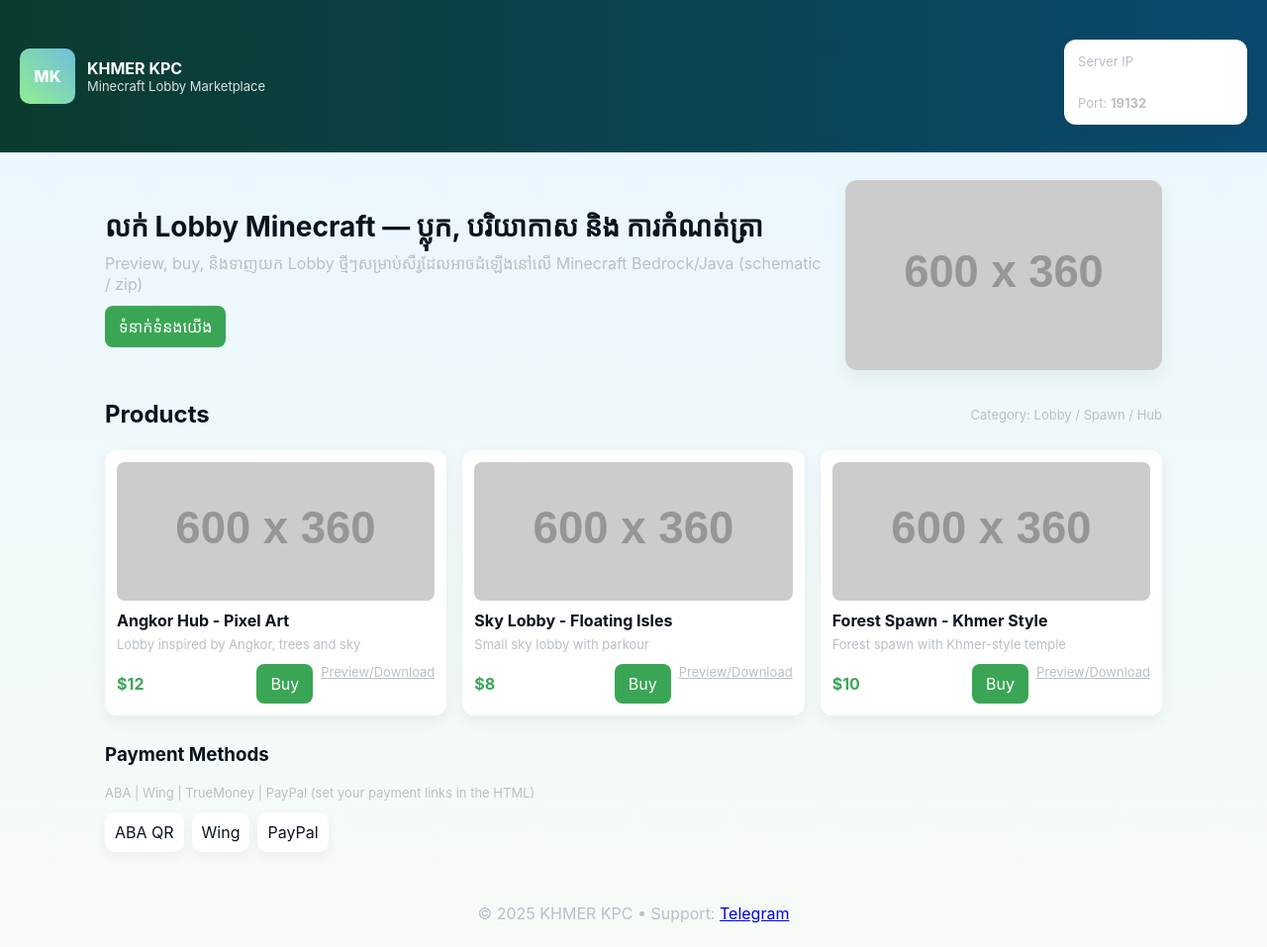
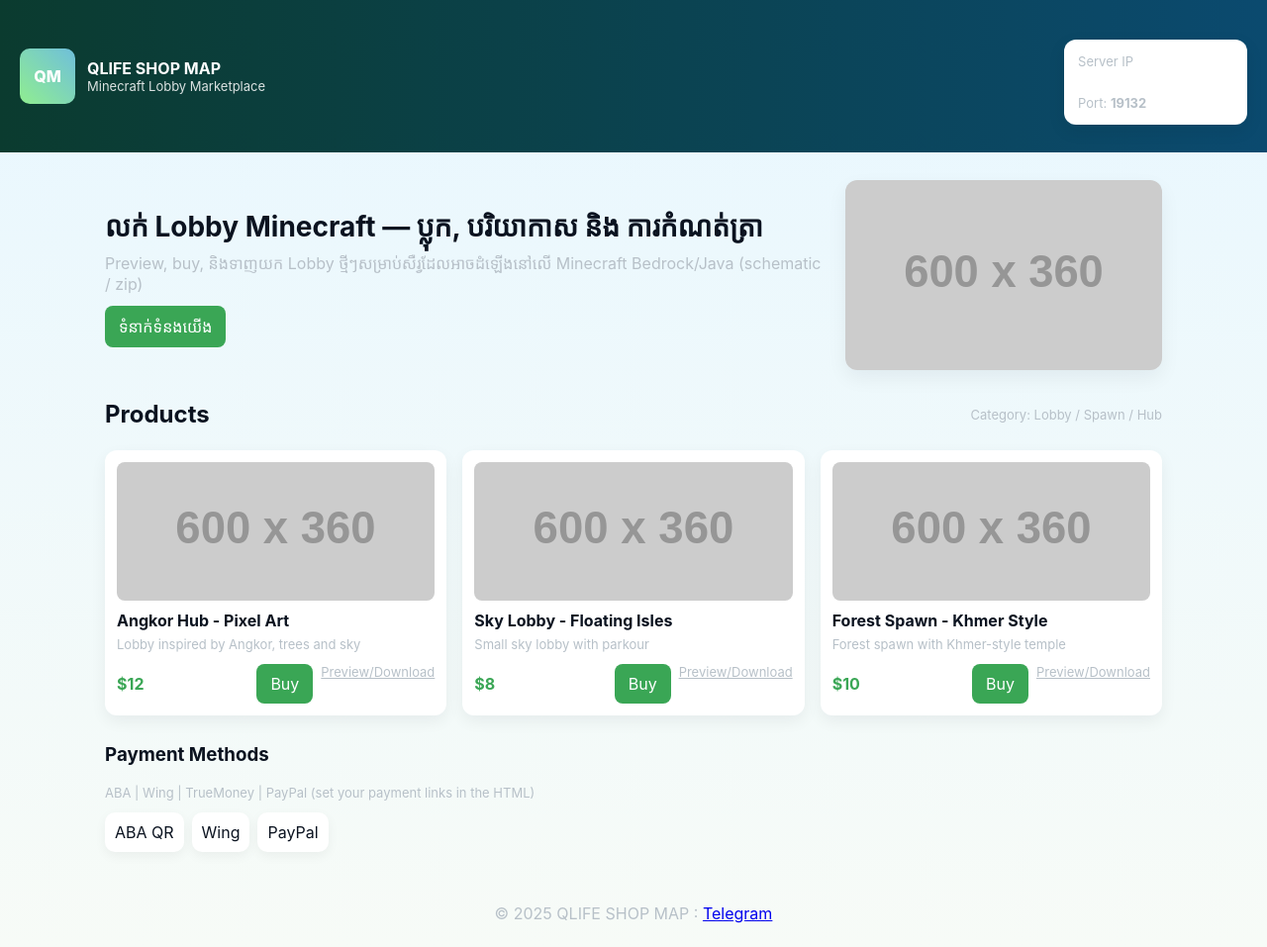
Before and after one commit to ChamreinRatana/qlifeshop.github.io, a plain HTML site: page index.htm in a window 1280 px wide. Shown: the whole page at 99% size. Drawn offline with Linux system fonts and the light colour scheme; placeholder pictures from the web are drawn by us.

Commit message:
Update index.htm

```diff
--- a/index.htm
+++ b/index.htm
@@ -6,7 +6,7 @@
   - Author: ChatGPT
 --><!doctype html>
 
-<html lang="km">
+<html lang="QM">
 <head>
   <meta charset="utf-8">
   <meta name="viewport" content="width=device-width,initial-scale=1">
@@ -46,9 +46,9 @@
 <body>
   <header>
     <div class="brand">
-      <div class="logo">MK</div>
+      <div class="logo">QM</div>
       <div>
-        <div style="font-weight:700">KHMER KPC</div>
+        <div style="font-weight:700">QLIFE SHOP MAP</div>
         <div style="font-size:13px;color:rgba(255,255,255,0.85)">Minecraft Lobby Marketplace</div>
       </div>
     </div>
@@ -91,7 +91,7 @@
 </section>
 
   </main>  <footer>
-    © <span id="year"></span> KHMER KPC • Support: <a href="https://t.me/yourtelegram" target="_blank">Telegram</a>
+    © <span id="year"></span> QLIFE SHOP MAP : <a href="https://t.me/qlifeshop" target="_blank">Telegram</a>
   </footer>  <!-- Modal: Purchase -->  <div class="modal" id="modal">
     <div class="panel">
       <h3 id="modalTitle">Buy Lobby</h3>
@@ -165,6 +165,6 @@
     });
 
     // Contact button opens Telegram
-    document.getElementById('btn-contact').addEventListener('click',()=>{window.open('https://t.me/yourtelegram','_blank')});
+    document.getElementById('btn-contact').addEventListener('click',()=>{window.open('https://t.me/qlifeshop','_blank')});
   </script></body>
               </html>
```
